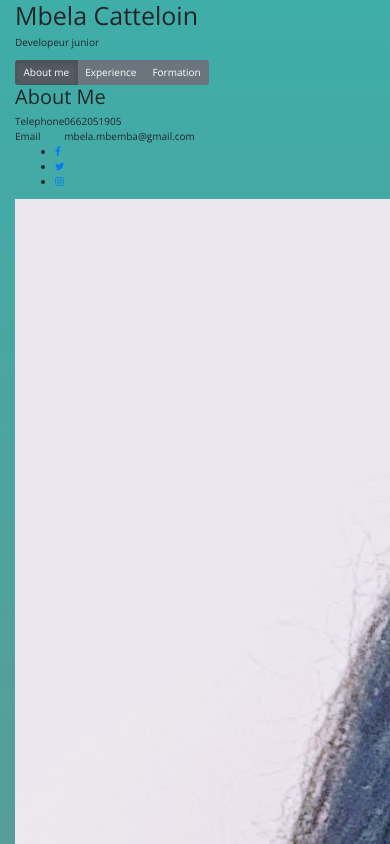
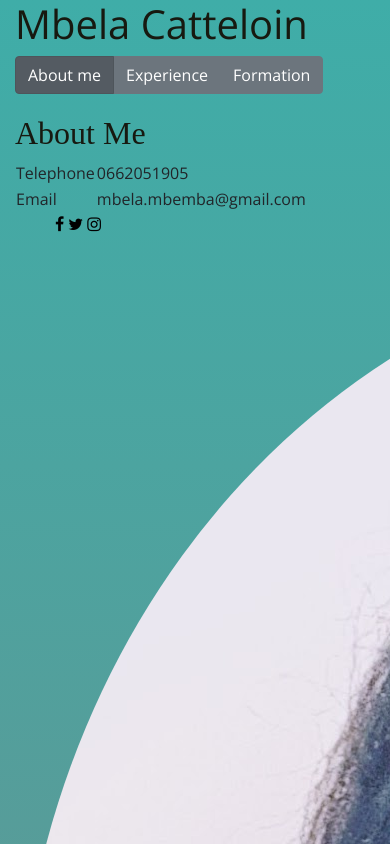
Before and after one commit to mbelacat/github_pages_mbela_mbemba, a plain HTML site: page index.html in a window 390 px wide. Shown: the top 844 px of the page. Drawn offline with nearby package versions, Linux system fonts and the light colour scheme.

Commit message:
add file banner.html

```diff
--- a/index.html
+++ b/index.html
@@ -7,14 +7,15 @@
     <meta name="description" content="Mbela who is she">
 
 
-    <title>Mbela CAtteloin website</title>
 
     <link rel="stylesheet" href="https://fonts.googleapis.com/css?family=Open+Sans:400,300,700|Montserrat:400,700">
 
-    <link rel="stylesheet" href="https://maxcdn.bootstrapcdn.com/bootstrap/3.3.7/css/bootstrap.min.css">
+
     <link rel="stylesheet" href="https://maxcdn.bootstrapcdn.com/font-awesome/4.7.0/css/font-awesome.min.css">
     <link rel="stylesheet" href="https://stackpath.bootstrapcdn.com/bootstrap/4.1.1/css/bootstrap.min.css" integrity="sha384-WskhaSGFgHYWDcbwN70/dfYBj47jz9qbsMId/iRN3ewGhXQFZCSftd1LZCfmhktB" crossorigin="anonymous">
     <link rel="stylesheet" href="style.css" >
+    <title>Mbela Catteloin website</title>
+
 
 
     <!-- HTML5 Shim and Respond.js IE8 support of HTML5 elements and media queries -->
@@ -67,6 +68,7 @@
                   <td>mbela.mbemba@gmail.com</td>
               </tr>
             </table>
+            <div class="card-social-link">
               <ul>
                 <li>
                   <a href="https://www.facebook.com/mbela.mbemba" target="_blank">
@@ -85,8 +87,9 @@
                 </li>
               </ul>
             </div>
+          </div>
           <div class="photo">
-            <img id="img-circle"src="images/photo_moi.jpg" alt="photo mbela">
+            <img id="img-circle" src="images/photo_moi.jpg" alt="photo mbela">
             <p> moimoimoimoioiioio</p>
           </div>
         </div>
@@ -101,9 +104,9 @@
       </div>
 
       <div class="card-experience-formation">
+        <div class="card-experience">
           <h2> Experience</h2>
           <ul>
-
             <li>
               <div class="experience">Conseillère clientèle</div>
               <div class="year">Janvier-2011 Juin-2017 </div>
@@ -124,11 +127,10 @@
               <div class="experience">Déléguée Médicale</div>
               <div class="year">Octobre-2004 Juin-2008</div>
             </li>
-
           </ul>
-
+        </div>
+        <div class="card-education">
           <h2> Education</h2>
-
           <ul>
               <li>
                 <div class="formation">Développement web</div>
@@ -148,6 +150,7 @@
               </li>
           </ul>
         </div>
+      </div>
 
 
   </body>
--- a/style.css
+++ b/style.css
@@ -4,6 +4,65 @@ body{
   font-family: 'Open Sans', sans-serif;
 }
 
+h2, h3{
+  font-family: Raleway;
+}
+
+h1, h2, h3 {
+  color: #171910;
+}
+
+h2 {
+padding-top:20px;
+
+}
+
+
+ul > li {
+  list-style-type: none;
+  display: inline-block;
+}
+
+
+
+li a i {
+  color: black;
+}
+li a i:hover {
+  text-decoration-line: underline;
+}
+
+#img-circle {
+  border-radius: 50%;
+}
+
+
+.container {
+  width: 1000px;   /* This sets the width */
+  margin: 0 auto; /* This automatically sets left/right margins */
+}
+
+
+@media (max-width: 960px) {
+  /* For a screen < 960px, this CSS will be read */
+  .container {
+    width: 900px;
+  }
+}
+@media (max-width: 720px) {
+  /* For a screen < 720px, this CSS will be read */
+  .container {
+    width: 680px;
+  }
+}
+@media (max-width: 540px) {
+  /* For a screen < 540px, this CSS will be read */
+  .container {
+    width: 520px;
+  }
+  h3, p {
+    display: none;
+}
 
 
 /*@media (max-width: 960px) {
```
Also changed, not shown: banner.html (added, +1 -0 lines). Lines whose indentation alone changed are shown as unchanged.
